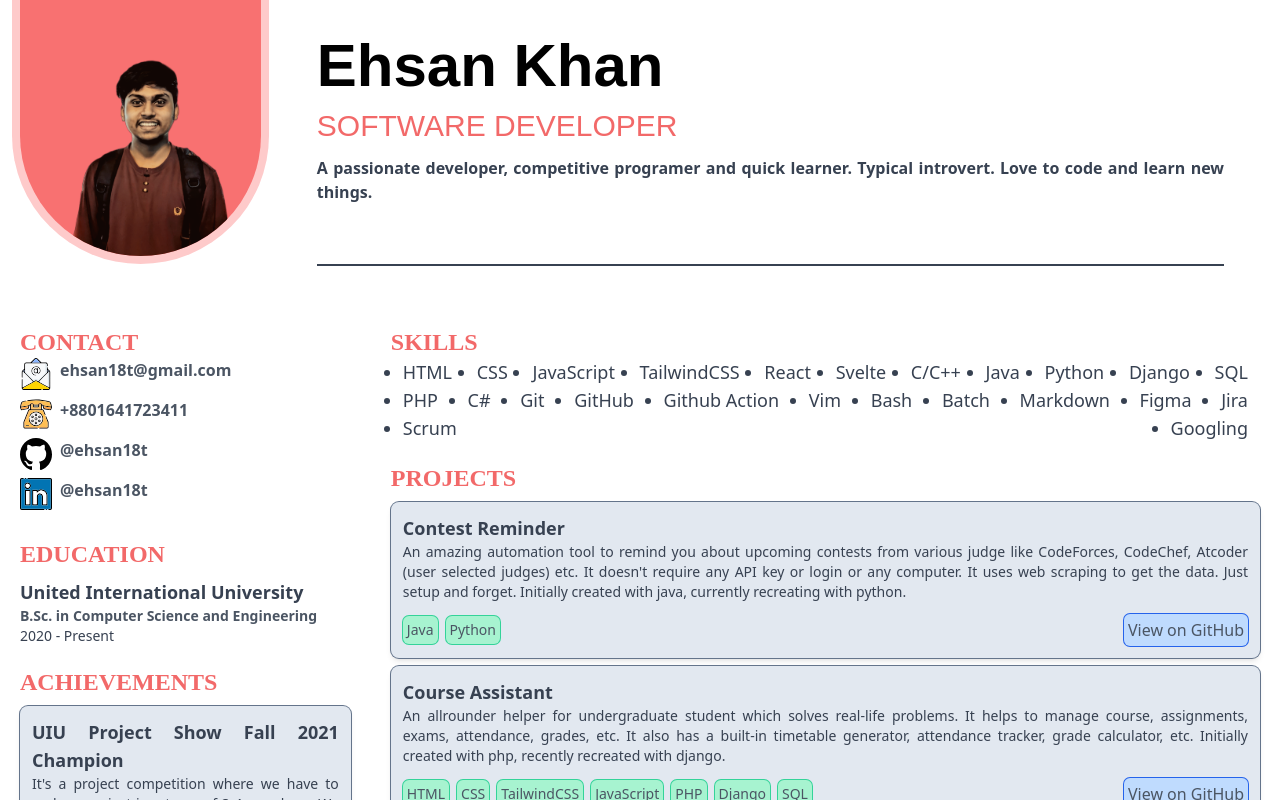
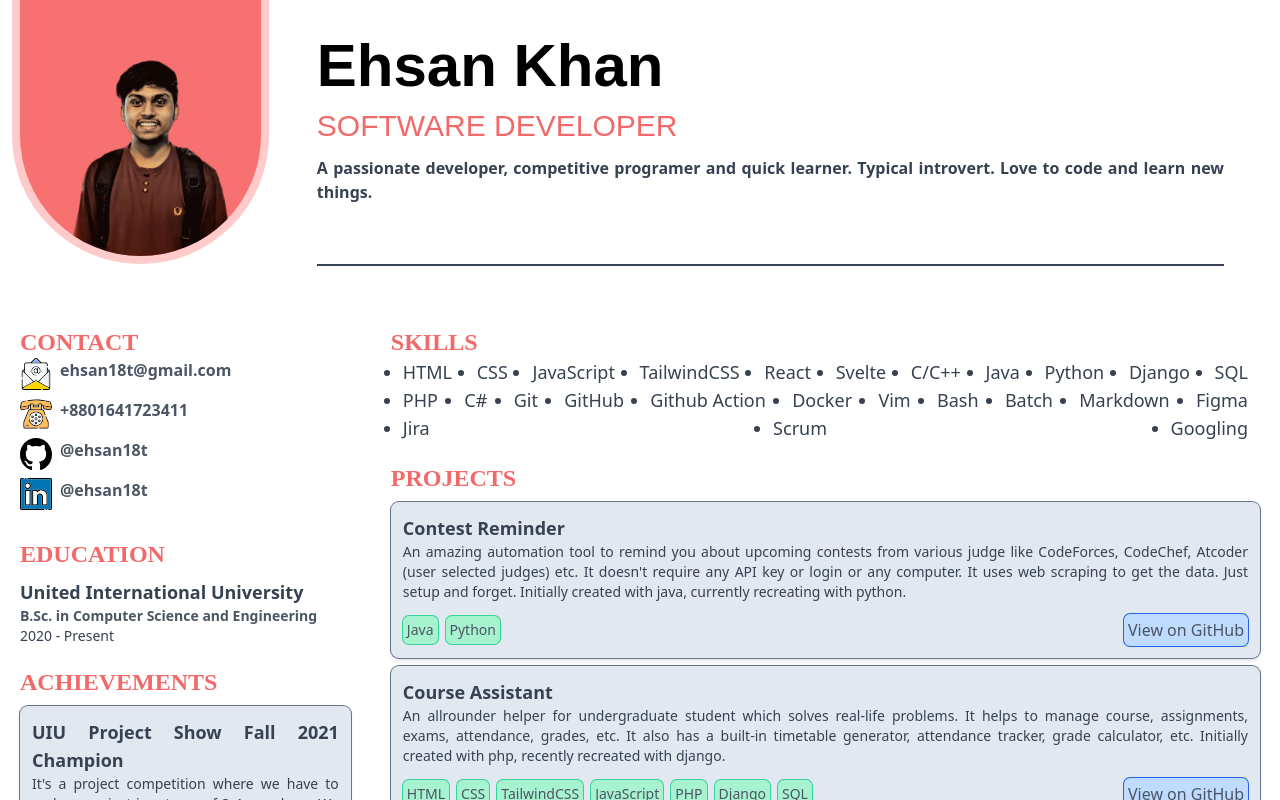
Before and after one commit to ehsan18t/ehsan-pages, a React (Vite) app: page / in a window 1280 px wide. Shown: the top 800 px of the page. Built offline with nearby package versions, Linux system fonts and the light colour scheme; a web font is replaced by a local one.

Commit message:
Update data.js

```diff
--- a/src/data.js
+++ b/src/data.js
@@ -33,7 +33,7 @@ const Info = {
       link: 'https://www.credly.com/badges/1e4aea44-5d2e-4244-9295-1fdcd949ddbd/public_url',
     },
   ],
-  skills: ['HTML', 'CSS', 'JavaScript', 'TailwindCSS', 'React', 'Svelte', 'C/C++', 'Java', 'Python', 'Django', 'SQL', 'PHP', 'C#', 'Git', 'GitHub', 'Github Action', 'Vim', 'Bash', 'Batch', 'Markdown', 'Figma', 'Jira', 'Scrum', 'Googling'],
+  skills: ['HTML', 'CSS', 'JavaScript', 'TailwindCSS', 'React', 'Svelte', 'C/C++', 'Java', 'Python', 'Django', 'SQL', 'PHP', 'C#', 'Git', 'GitHub', 'Github Action', 'Docker', 'Vim', 'Bash', 'Batch', 'Markdown', 'Figma', 'Jira', 'Scrum', 'Googling'],
   experience: [
     {
       company: 'MagicX Mod',
```
